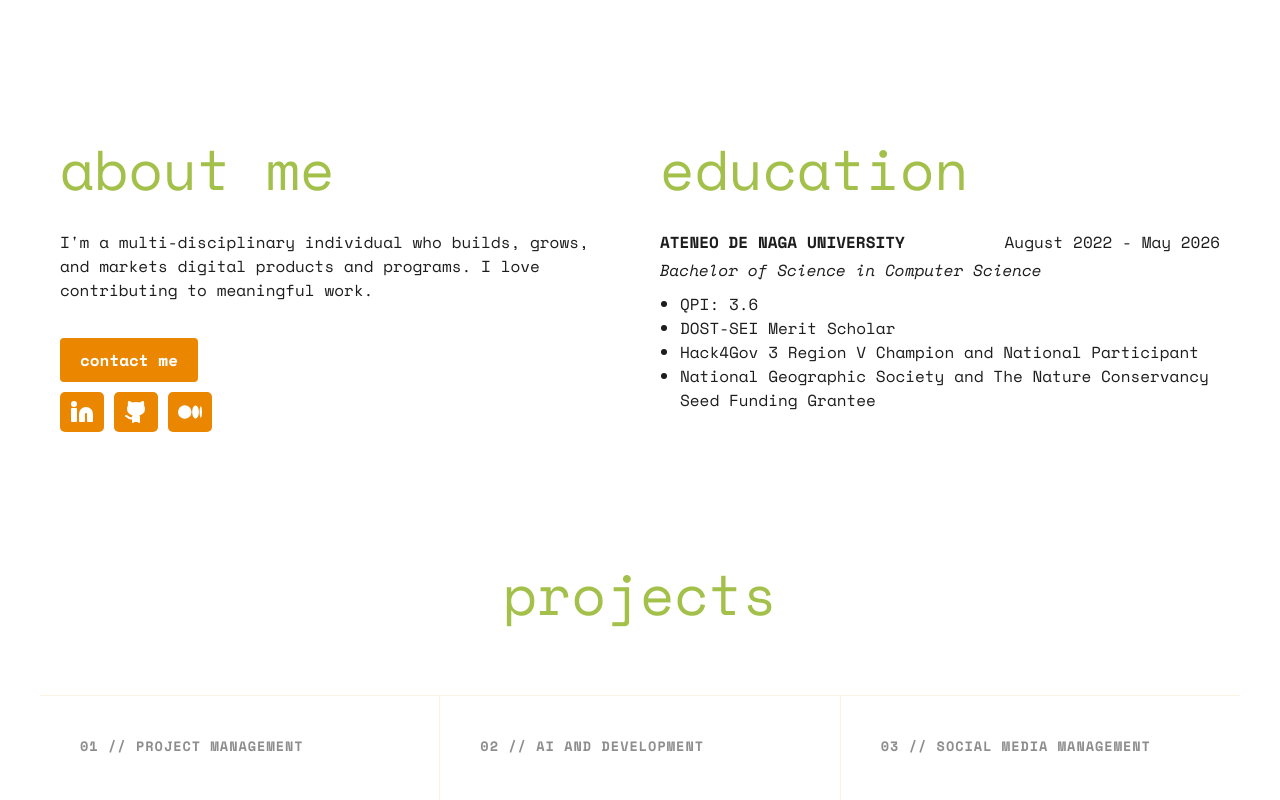
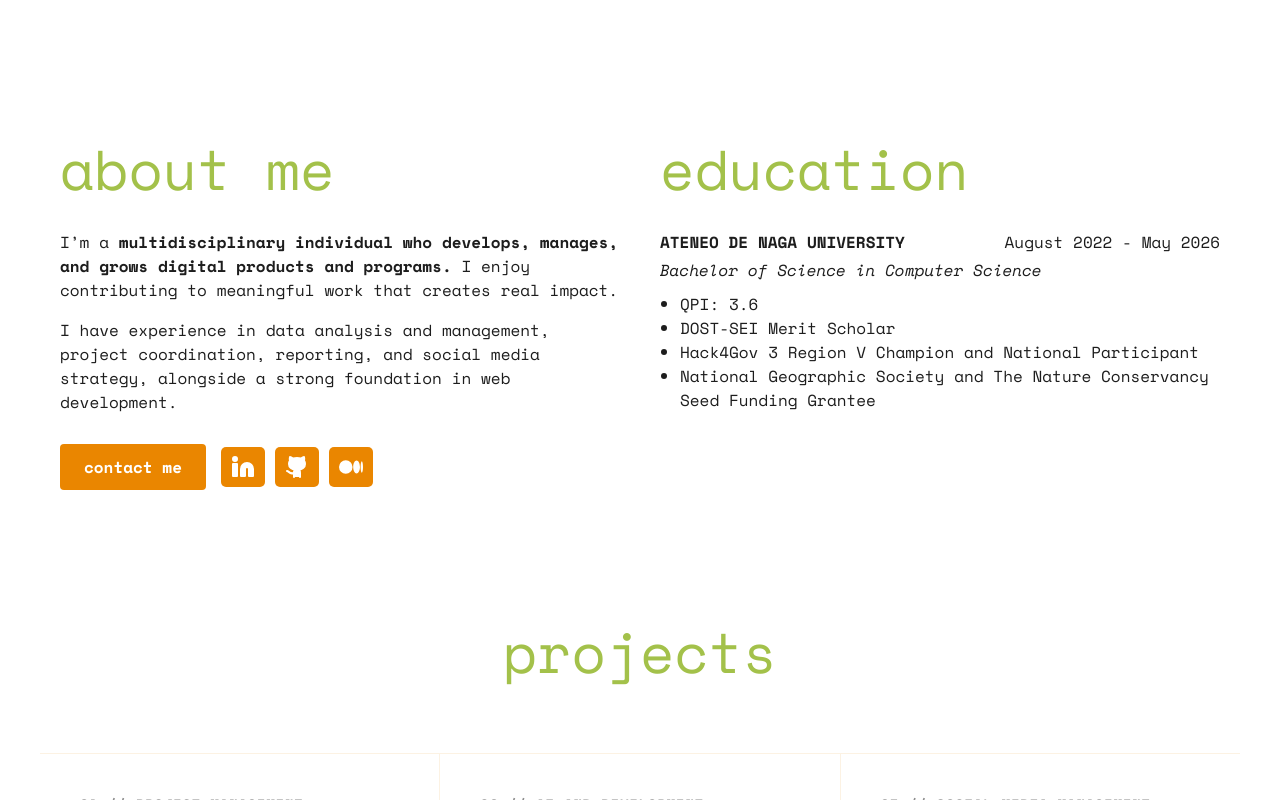
Before and after one commit to keiriina/kylaronquillo-portfolio, a React (Vite) app: page / in a window 1280 px wide. Shown: the part 740-1540 px from the top of the page. Built offline with nearby package versions, Linux system fonts and the light colour scheme; a web font is replaced by a local one.

Commit message:
fix(ui): bold about me description phrase and align action buttons inline

```diff
--- a/src/App.tsx
+++ b/src/App.tsx
@@ -59,9 +59,15 @@ function App() {
             {/* Left column: About Me */}
             <div className="about-col">
               <h2>about me</h2>
-              <p>{general.description}</p>
-              <a href="mailto:kylasbronquillo@gmail.com" className="contact-btn">contact me</a>
-              <div className="social-links">
+              {Array.isArray(general.description) ? general.description.map((desc: string, idx: number) => (
+                <p key={idx} dangerouslySetInnerHTML={{ __html: desc }} style={{ marginBottom: '15px' }} />
+              )) : (
+                <p>{general.description as React.ReactNode}</p>
+              )}
+
+              <div style={{ display: 'flex', alignItems: 'center', flexWrap: 'wrap', gap: '15px', marginTop: '30px' }}>
+                <a href="mailto:kylasbronquillo@gmail.com" className="contact-btn" style={{ margin: 0, padding: '12px 24px', lineHeight: '22px' }}>contact me</a>
+                <div style={{ display: 'flex', gap: '10px' }}>
                   <a href={general.contact.linkedin} target="_blank" rel="noopener noreferrer">
                     <div className="social-icon">
                       <svg xmlns="http://www.w3.org/2000/svg" width="20" height="20" viewBox="0 0 24 24" fill="none" stroke="currentColor" strokeWidth="2" strokeLinecap="round" strokeLinejoin="round"><path d="M16 8a6 6 0 0 1 6 6v7h-4v-7a2 2 0 0 0-2-2 2 2 0 0 0-2 2v7h-4v-7a6 6 0 0 1 6-6z" /><rect width="4" height="12" x="2" y="9" /><circle cx="4" cy="4" r="2" /></svg>
@@ -77,6 +83,7 @@ function App() {
                       <svg role="img" viewBox="0 0 24 24" xmlns="http://www.w3.org/2000/svg" width="22" height="22" fill="currentColor"><path d="M13.54 12a6.8 6.8 0 01-6.77 6.82A6.8 6.8 0 010 12a6.8 6.8 0 016.77-6.82A6.8 6.8 0 0113.54 12zM20.96 12c0 3.54-1.51 6.42-3.38 6.42-1.87 0-3.39-2.88-3.39-6.42s1.52-6.42 3.39-6.42 3.38 2.88 3.38 6.42M24 12c0 3.17-.53 5.75-1.19 5.75-.66 0-1.19-2.58-1.19-5.75s.53-5.75 1.19-5.75C23.47 6.25 24 8.83 24 12z" /></svg>
                     </div>
                   </a>
+                </div>
               </div>
             </div>
             {/* Right column: Education */}
--- a/src/data/general.json
+++ b/src/data/general.json
@@ -1,5 +1,8 @@
 {
-  "description": "I'm a multi-disciplinary individual who builds, grows, and markets digital products and programs. I love contributing to meaningful work.",
+  "description": [
+    "I’m a <strong>multidisciplinary individual who develops, manages, and grows digital products and programs.</strong> I enjoy contributing to meaningful work that creates real impact.",
+    "I have experience in data analysis and management, project coordination, reporting, and social media strategy, alongside a strong foundation in web development."
+  ],
   "education": [
     {
       "institution": "ATENEO DE NAGA UNIVERSITY",
```
Lines whose indentation alone changed are shown as unchanged.
